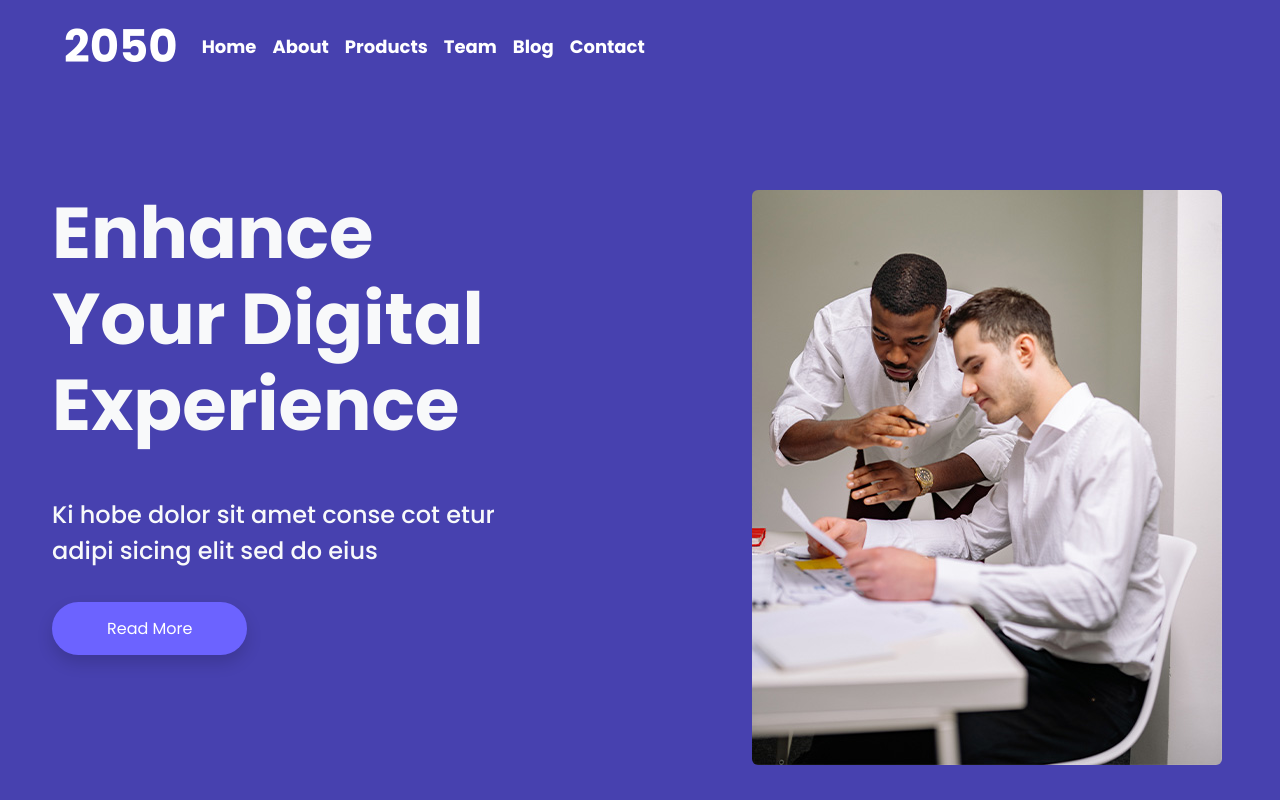
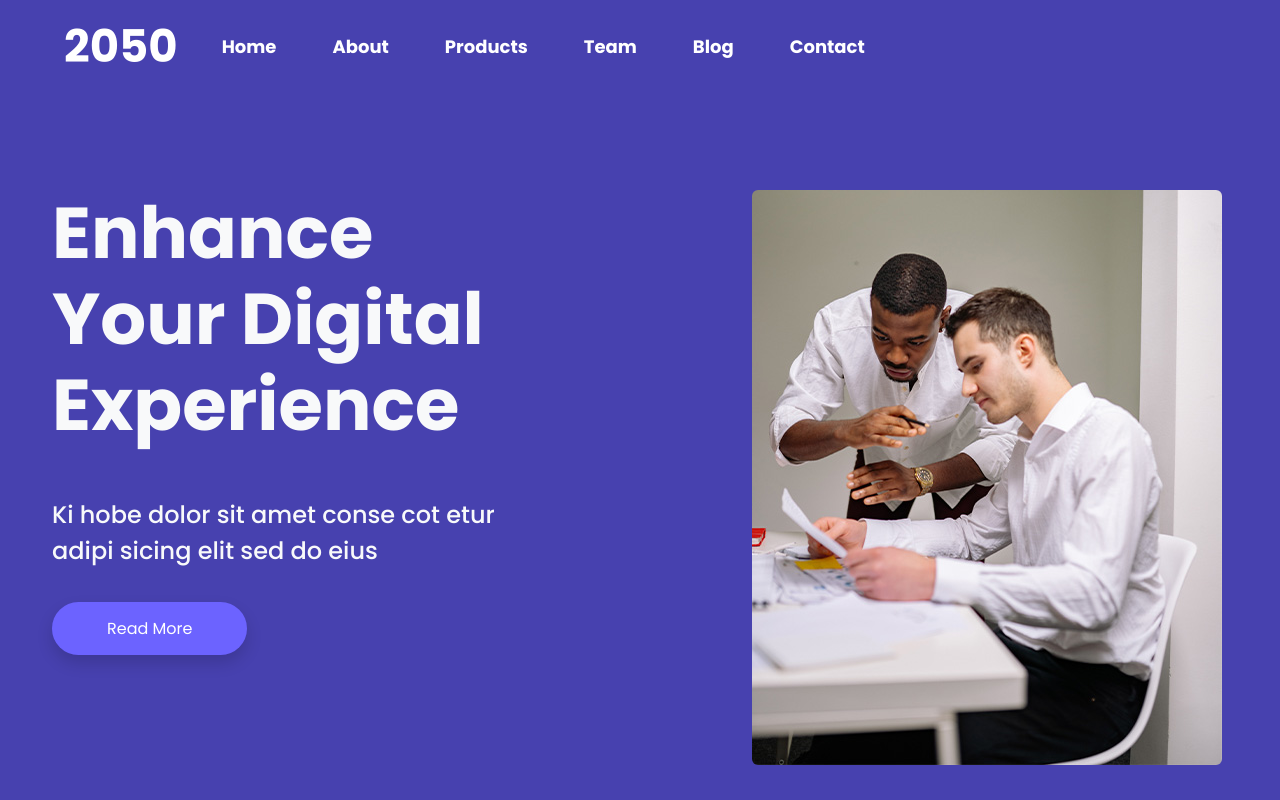
Before and after one commit to mohamadanasfattoum/2050-Landing-Page, a plain HTML site: page index.html in a window 1280 px wide. Shown: the top 800 px of the page. Drawn offline with nearby package versions, Linux system fonts and the light colour scheme.

Commit message:
änderung

```diff
--- a/css/style.css
+++ b/css/style.css
@@ -8,6 +8,7 @@ body{
 .mynavbar{
     background-color: #4741AF;
 }
+.nav-item{padding: 0 20px;}
 
 .nav-link{
     color: white;
```
